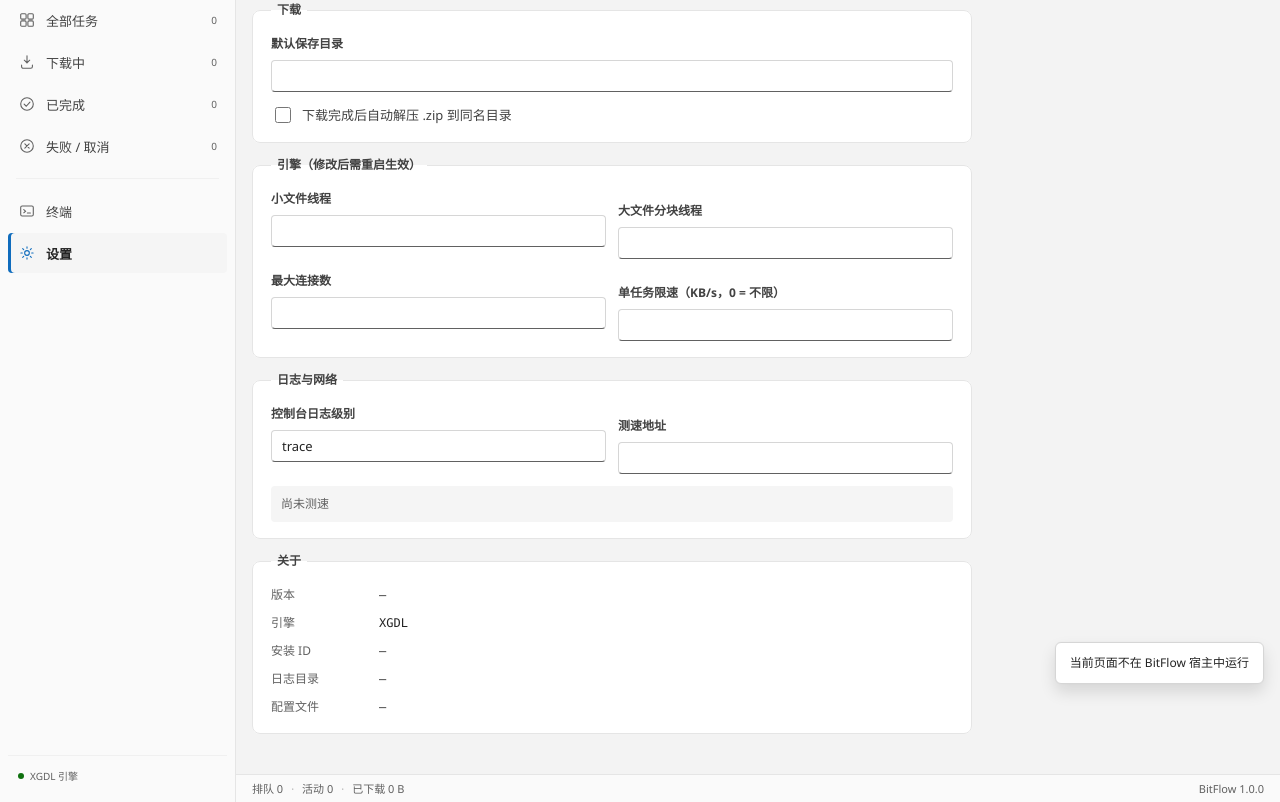
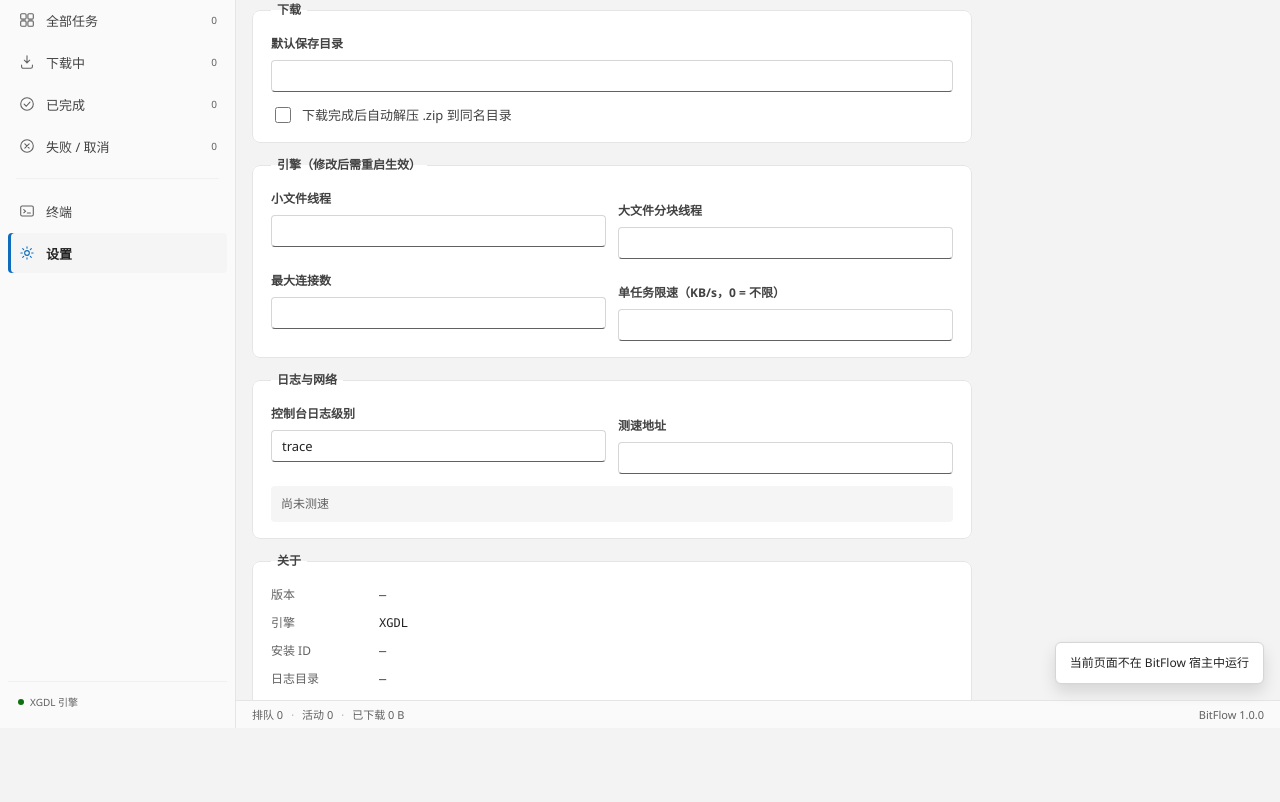
Before and after one commit to XG-cyhilu/XGStudio-Bitflow, a plain HTML site: page web/index.html in a window 1280 px wide. Both pictures are taken after a click on the button "设置". Shown: the part 72-874 px from the top of the page. After the commit the page ends 800 px from the top, so only its background shows below. Drawn offline with Linux system fonts and the light colour scheme.

Commit message:
fix(ui): pin the height chain so terminal and settings scroll internally

```diff
--- a/web/css/app.css
+++ b/web/css/app.css
@@ -41,7 +41,10 @@ textarea {
 .app {
   display: grid;
   grid-template-columns: 236px minmax(0, 1fr);
-  height: 100vh;
+  /* 行高必须定死：自动行会被内容撑高，导致 view 里的滚动容器拿不到限制高度 */
+  grid-template-rows: minmax(0, 1fr);
+  height: 100%;
+  overflow: hidden;
 }
 
 .rail {
@@ -49,8 +52,21 @@ textarea {
   flex-direction: column;
   gap: var(--space-4);
   padding: 14px 8px 8px;
+  min-height: 0;
+  overflow-y: auto;
   background: var(--color-neutral-background-2);
   border-right: 1px solid var(--color-neutral-stroke-2);
+}
+
+.rail::-webkit-scrollbar {
+  width: 8px;
+}
+
+.rail::-webkit-scrollbar-thumb {
+  background: var(--color-neutral-background-5);
+  background-clip: padding-box;
+  border: 2px solid transparent;
+  border-radius: var(--border-radius-circular);
 }
 
 .brand {
@@ -183,6 +199,8 @@ textarea {
   display: flex;
   flex-direction: column;
   min-width: 0;
+  min-height: 0;
+  overflow: hidden;
   background: var(--color-app-surface);
 }
 
@@ -191,6 +209,7 @@ textarea {
   flex-direction: column;
   flex: 1;
   min-height: 0;
+  overflow: hidden;
 }
 
 .view[hidden] {
@@ -230,6 +249,7 @@ textarea {
   flex: 1;
   min-height: 0;
   overflow-y: auto;
+  overscroll-behavior: contain;
   padding: 8px 16px 16px;
   font-family: var(--font-family-mono);
   font-size: 12px;
@@ -297,6 +317,7 @@ textarea {
 }
 
 .term-input-row {
+  flex-shrink: 0;
   display: flex;
   align-items: center;
   gap: 8px;
@@ -384,6 +405,7 @@ textarea {
   flex: 1;
   min-height: 0;
   overflow-y: auto;
+  overscroll-behavior: contain;
   padding: 16px;
 }
 
@@ -483,6 +505,7 @@ textarea {
 }
 
 .commandbar {
+  flex-shrink: 0;
   display: flex;
   align-items: center;
   justify-content: space-between;
@@ -601,6 +624,7 @@ textarea {
 }
 
 .table-head {
+  flex-shrink: 0;
   display: grid;
   grid-template-columns: minmax(0, 1fr) 100px 128px 96px 84px;
   gap: 16px;
@@ -625,6 +649,7 @@ body:not(.has-items) .table-head {
   gap: var(--space-4);
   padding: 0 16px 16px;
   overflow-y: auto;
+  overscroll-behavior: contain;
 }
 
 .list::-webkit-scrollbar {
@@ -865,6 +890,7 @@ body:not(.has-items) .table-head {
 }
 
 .statusbar {
+  flex-shrink: 0;
   display: flex;
   align-items: center;
   gap: var(--space-4);
```
